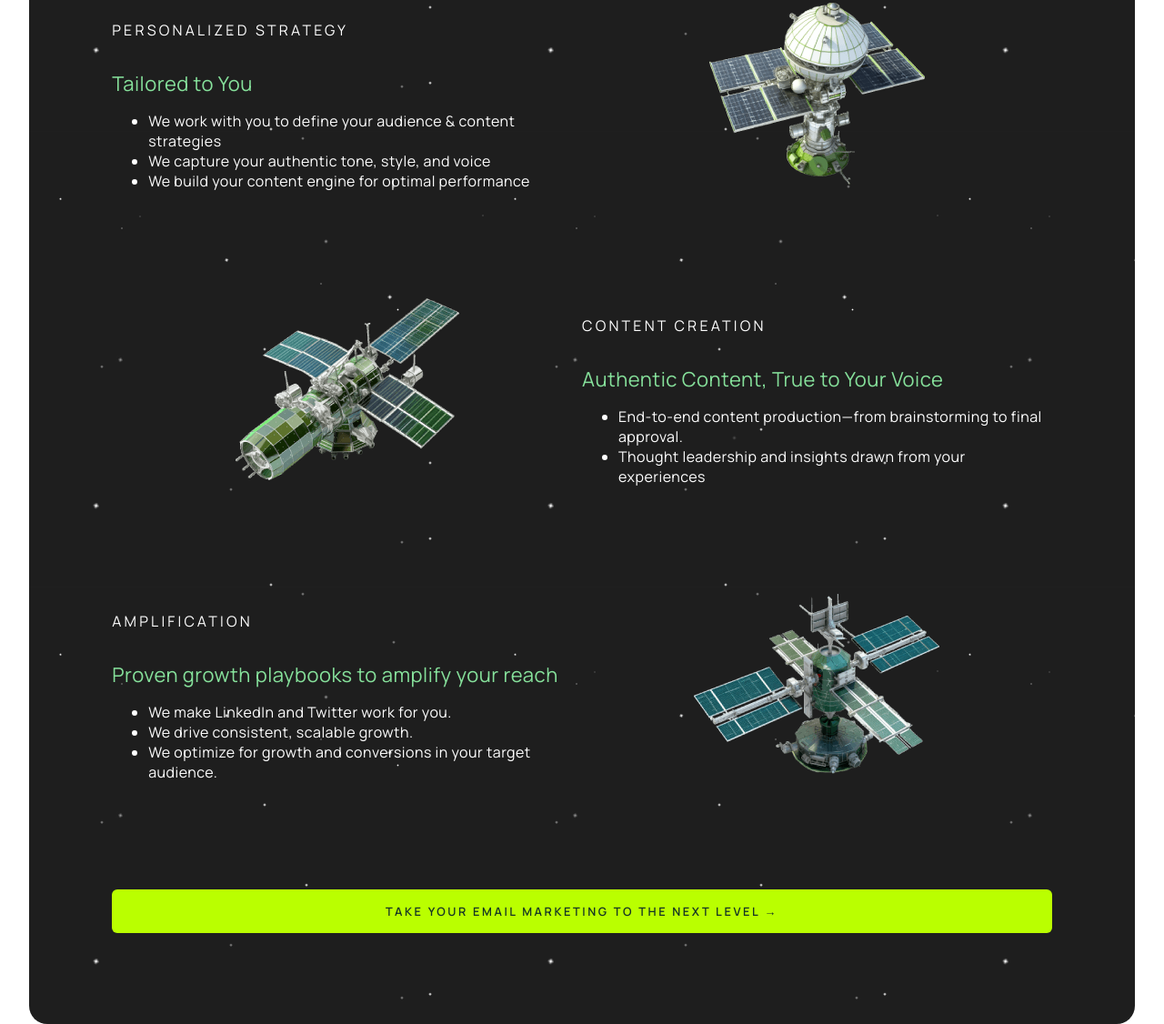
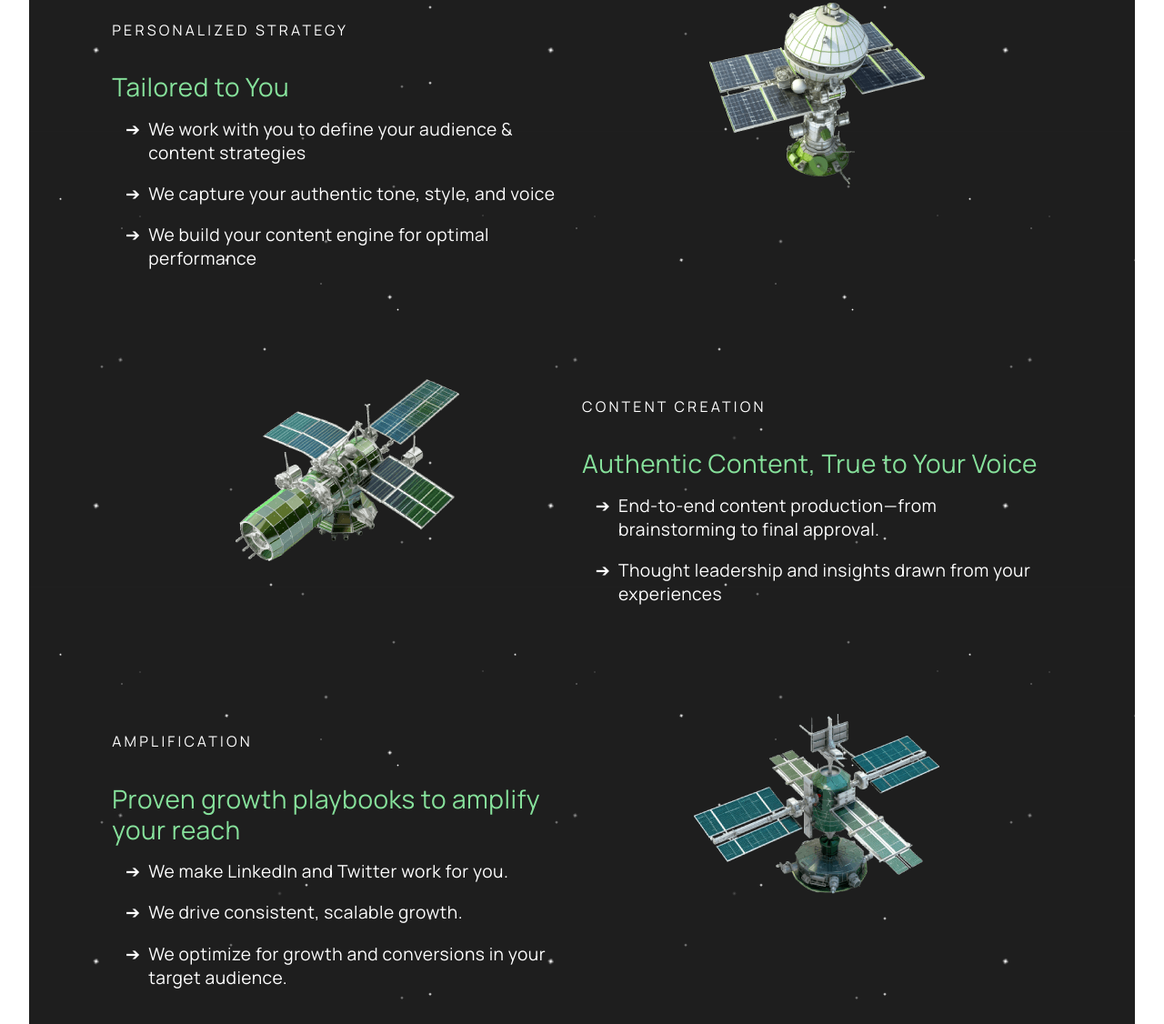
Before and after one commit to charlangas/radicalstandard.com, a plain HTML site: page index.html in a window 1280 px wide. Shown: the part 1485-2611 px from the top of the page at 91% size. Drawn offline with Linux system fonts and the light colour scheme.

Commit message:
Improved typography and bullets

```diff
--- a/index.html
+++ b/index.html
@@ -80,7 +80,7 @@
          <div class="left-50">
             <p class="subtitle">Personalized Strategy</p>
             <h3>Tailored to You</h3>
-            <ul>
+            <ul class="special-bullet">
                <li>We work with you to define your audience & content strategies</li>
                <li>We capture your authentic tone, style, and voice</li>
                <li>We build your content engine for optimal performance</li>
@@ -98,7 +98,7 @@
          <div class="right-50">
             <p class="subtitle">Content Creation</p>
             <h3>Authentic Content, True to Your Voice</h3>
-            <ul>
+            <ul class="special-bullet">
                <li>End-to-end content production—from brainstorming to final approval.</li>
                <li>Thought leadership and insights drawn from your experiences</li>
             </ul>
@@ -112,7 +112,7 @@
          <div class="left-50">
             <p class="subtitle">Amplification</p>
             <h3>Proven growth playbooks to amplify your reach</h3>
-            <ul>
+            <ul class="special-bullet">
                <li>We make LinkedIn and Twitter work for you.</li>
                <li>We drive consistent, scalable growth.</li>
                <li>We optimize for growth and conversions in your target audience.</li>
--- a/styles.css
+++ b/styles.css
@@ -116,6 +116,16 @@ body {
     margin: 30px 0 10px 0;
 }
 
+.special-bullet {
+    list-style: none;
+}
+
+.special-bullet li::marker {
+    content: "➔  ";
+    color: #fff;
+    font-size: 1em;
+}
+
 /* ---------- TYPOGRAPHY ---------- */
 
 h1, h2, h3, h4 {
@@ -133,7 +143,7 @@ h2 {
 }
 
 h3 {
-    font-size: 1.375rem;
+    font-size: 1.75rem;
     color: #418414;
 }
 
@@ -180,6 +190,11 @@ p {
     font-weight: 400;
     letter-spacing: 0.2em;
     text-transform: uppercase;
+}
+
+li {
+    margin-bottom: 1em;
+    font-size: 1.2rem;
 }
 
 /* ---------- NAVIGATION ---------- */
```
